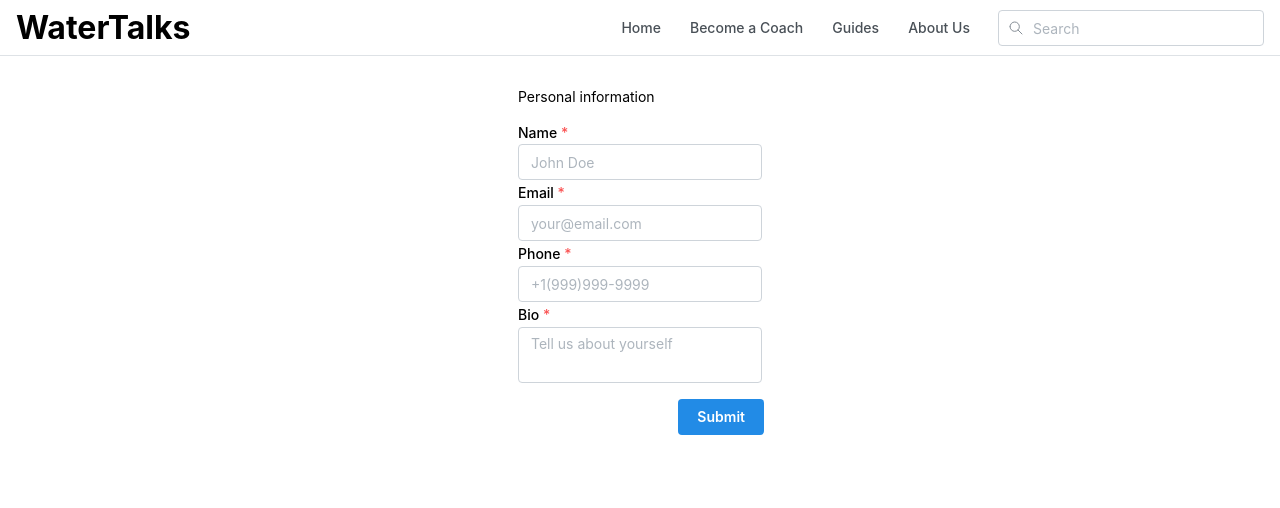
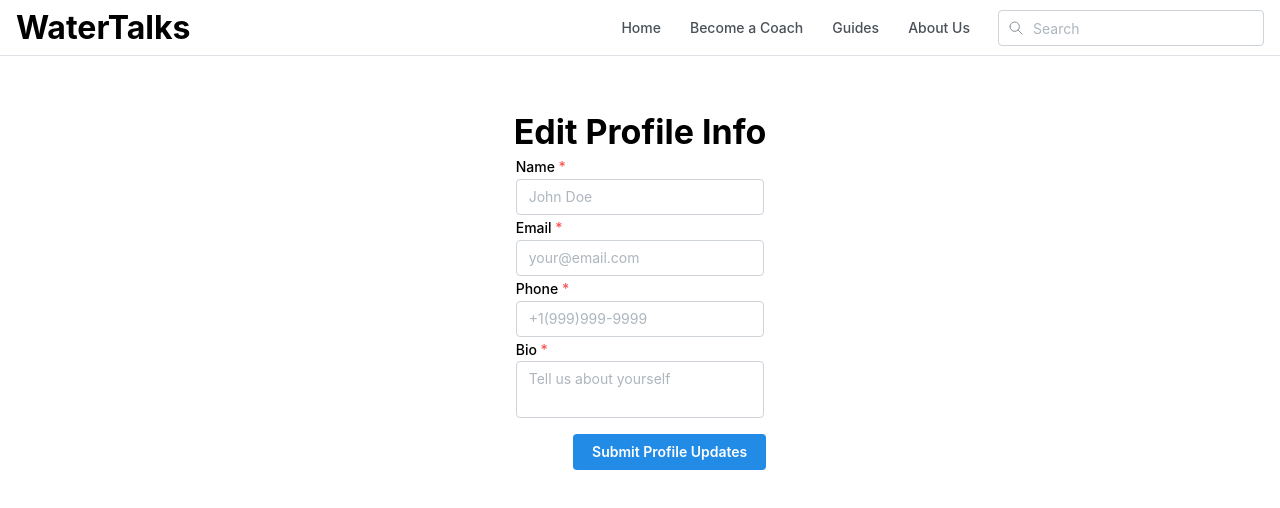
Before and after one commit to chriszhang08/coffeechatv2, a Next.js app: page /profile/edit in a window 1280 px wide. Shown: the top 508 px of the page. Built offline with nearby package versions, Linux system fonts and the light colour scheme.

Commit message:
router update

```diff
--- a/app/profile/edit/page.tsx
+++ b/app/profile/edit/page.tsx
@@ -1,7 +1,7 @@
 'use client';
 
 import {useSearchParams} from 'next/navigation';
-import {Button, Group} from '@mantine/core';
+import {Group} from '@mantine/core';
 import {Suspense, useEffect, useState} from 'react';
 import {HeaderSearch} from '@/components/Navbar/Header';
 import {usePublicCoachData} from '@/hooks/useCoachData';
@@ -13,29 +13,25 @@ function UpdateAvailabilityParams() {
   const searchParams = useSearchParams();
   const coachId = searchParams.get('coachId');
 
-  const [isDataLoaded, setIsDataLoaded] = useState(false);
   const [coach, setCoach] = useState<Coach | null>(null);
 
   const coachData = usePublicCoachData(coachId);
 
   useEffect(() => {
     setCoach(coachData);
-    setIsDataLoaded(true);
   }, [coachData]);
 
   return (
     <>
-      <Group>
+      <div style={{display: 'flex', flexDirection: 'row'}}>
         <EditProfileBadgeForm coachId={coachId}/>
         {coach && <EditAvailabilityCalendar coachObj={coach}></EditAvailabilityCalendar>}
-      </Group>
+      </div>
     </>
   );
 }
 
 function Page() {
-  // TODO push 12 months of availiability
-  // TODO create a form that allows the user to select the availability
   return (
     <>
       <HeaderSearch/>
--- a/components/ProfilePage/AvailabilityCalendar/EditAvailabilityCal.tsx
+++ b/components/ProfilePage/AvailabilityCalendar/EditAvailabilityCal.tsx
@@ -4,7 +4,7 @@ import {useMutation} from '@tanstack/react-query';
 import {Coach} from '@/types/firestore/coaches/coach';
 import {Button, Stack, Table} from "@mantine/core";
 import {updateCoachAvailability} from "@/utils/coachMethods";
-import {router} from "next/client";
+import {useRouter} from "next/navigation";
 
 interface CalendarProps {
   coachObj: Coach;
@@ -178,6 +178,8 @@ export function EditAvailabilityCalendar({
     return {};
   };
 
+  const router = useRouter();
+
   const mutation = useMutation({
     mutationFn: (availabilityArray: string[]) =>
       updateCoachAvailability(coachObj.cidAuth, availabilityArray),
--- a/components/ProfilePage/ProfileBadge/EditProfileBadgeForm.tsx
+++ b/components/ProfilePage/ProfileBadge/EditProfileBadgeForm.tsx
@@ -1,8 +1,8 @@
-import {TextInput, Checkbox, Button, Group, Box, Fieldset, Textarea} from '@mantine/core';
+import {TextInput, Checkbox, Button, Group, Box, Fieldset, Textarea, Title} from '@mantine/core';
 import {useForm} from '@mantine/form';
 import {useMutation} from '@tanstack/react-query';
-import {updateCoachAvailability, updateCoachProfileValues} from "@/utils/coachMethods";
-import {router} from "next/client";
+import {updateCoachProfileValues} from "@/utils/coachMethods";
+import {useRouter} from "next/navigation";
 
 interface ProfileValues {
   name: string;
@@ -30,6 +30,8 @@ export function EditProfileBadgeForm({coachId}
     },
   });
 
+  const router = useRouter();
+
   const mutation = useMutation({
     mutationFn: (profileValues: ProfileValues) =>
       updateCoachProfileValues(coachId, profileValues),
@@ -39,9 +41,10 @@ export function EditProfileBadgeForm({coachId}
   });
 
   return (
-    <Box maw={340} mx="auto">
+    <Box maw={340} mx="auto" pt={24} px={10}>
+      <Title order={1}>Edit Profile Info</Title>
       <form onSubmit={form.onSubmit((values) => mutation.mutate(values))}>
-        <Fieldset legend="Personal information" variant="unstyled">
+        <Fieldset variant="unstyled">
           <TextInput
             withAsterisk
             label="Name"
@@ -73,7 +76,7 @@ export function EditProfileBadgeForm({coachId}
         </Fieldset>
 
         <Group justify="flex-end" mt="md">
-          <Button type="submit">Submit</Button>
+          <Button type="submit">Submit Profile Updates</Button>
         </Group>
       </form>
     </Box>
```
